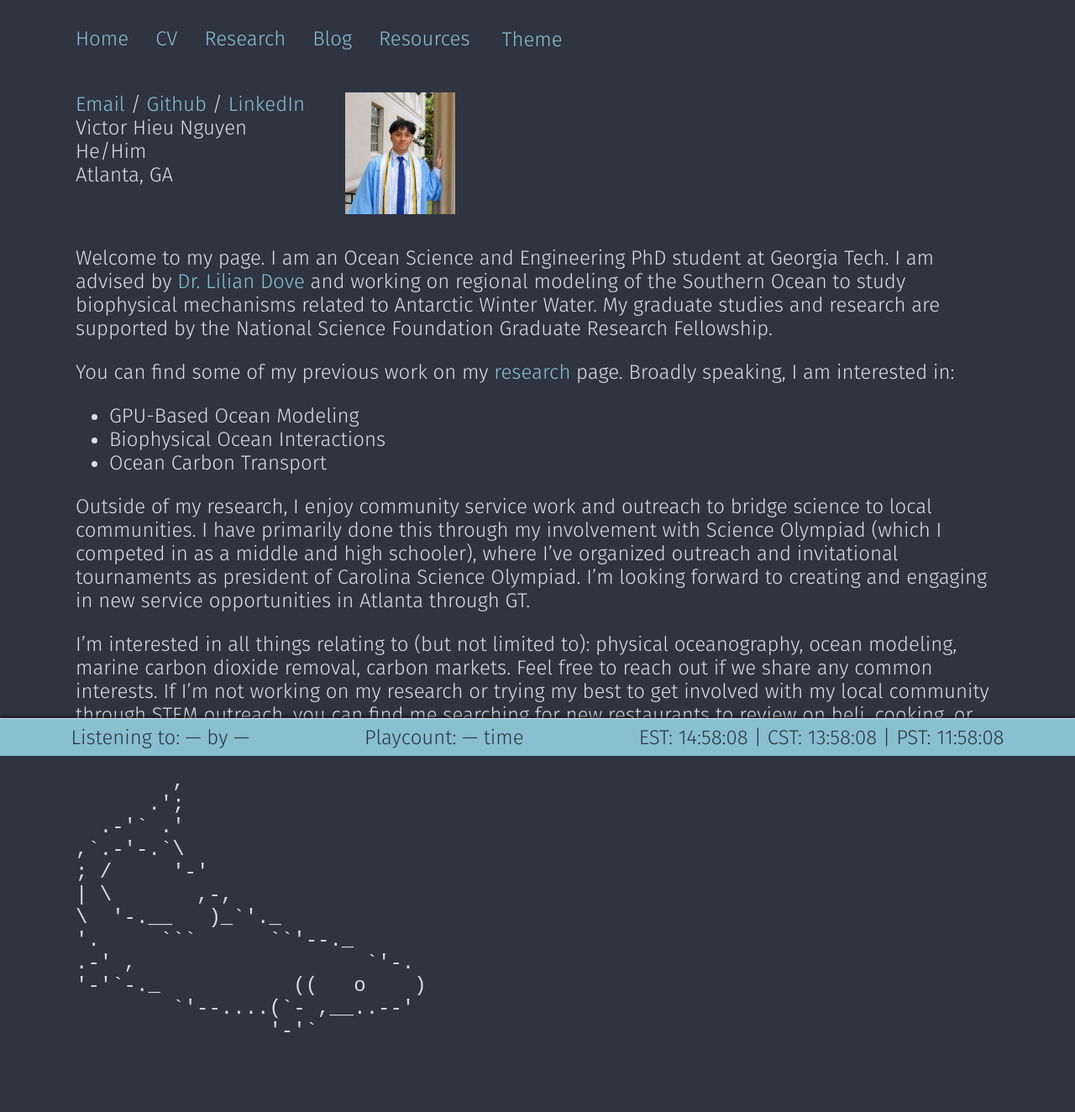
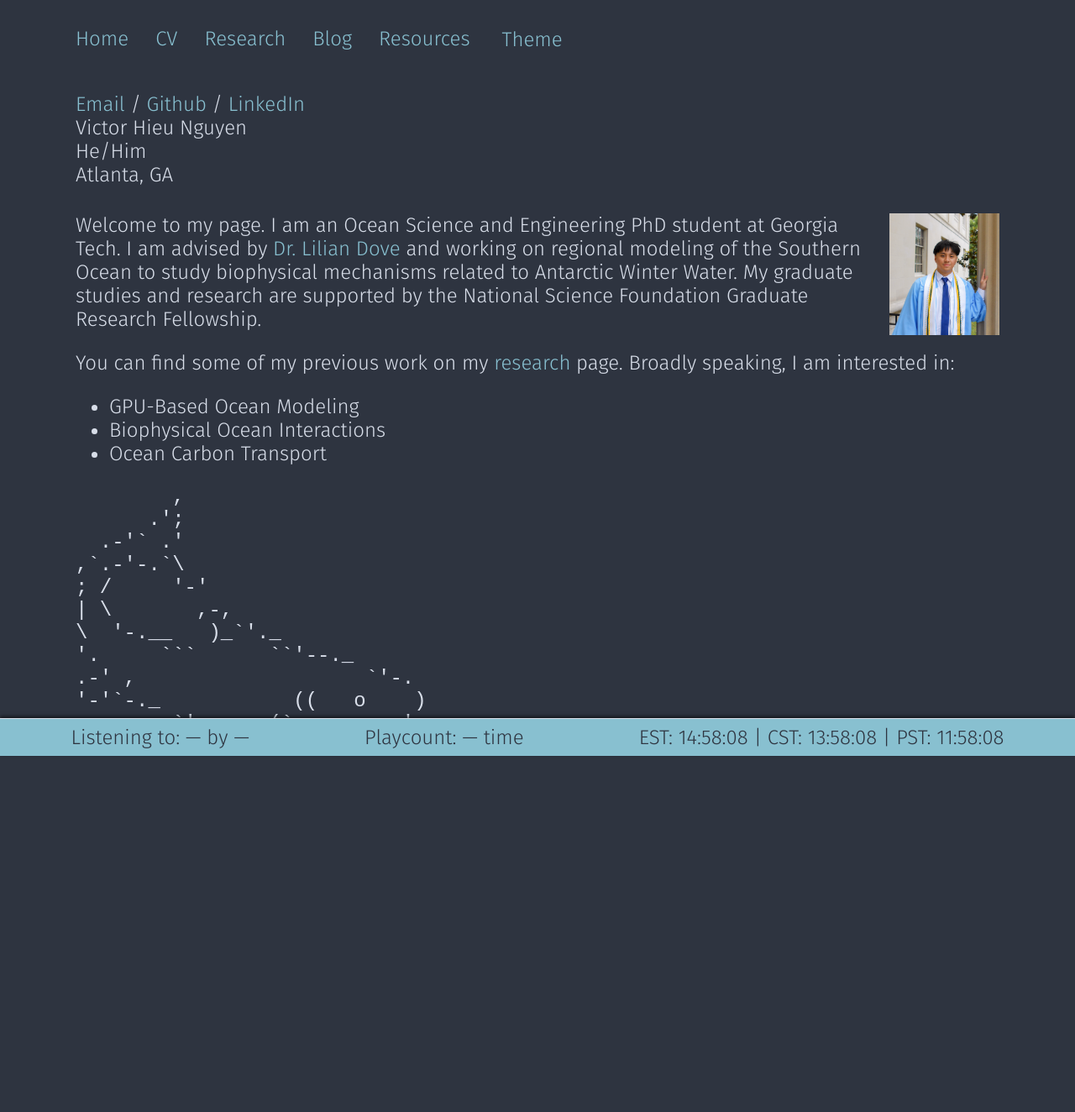
Before and after one commit to vhi3u/vhi3u.github.io, a Jekyll site: the page built from index.md, in a window 1280 px wide. Shown: the whole page at 84% size. Built offline with Jekyll 4.4.1, drawn with Linux system fonts in a browser that asks for light colours; after the commit the page ends 985 px from its top, so only the background shows below that.

Commit message:
moved image to first paragraph

```diff
--- a/index.md
+++ b/index.md
@@ -11,21 +11,15 @@ title: victor hieu nguyen
       He/Him <br />
       Atlanta, GA
     </div>
-    <div class="profile-image-container">
-      <img src="{{ '/assets/victor-site.png' | relative_url }}" alt="Victor Hieu Nguyen" style="height: 145px; width: auto; object-fit: contain;" />
-    </div>
   </div>
 
+  <img src="{{ '/assets/victor-site.png' | relative_url }}" alt="Victor Hieu Nguyen" style="height: 145px; width: auto; object-fit: contain; float: right; margin-left: 2rem; margin-bottom: 1rem;" />
   Welcome to my page. I am an Ocean Science and Engineering PhD student at Georgia Tech. I am advised by [Dr. Lilian Dove](https://www.gato-lab.com/) and working on regional modeling of the Southern Ocean to study biophysical mechanisms related to Antarctic Winter Water. My graduate studies and research are supported by the National Science Foundation Graduate Research Fellowship.
 
   You can find some of my previous work on my [research](/research/) page. Broadly speaking, I am interested in:
   - GPU-Based Ocean Modeling
   - Biophysical Ocean Interactions
   - Ocean Carbon Transport
-
-Outside of my research, I enjoy community service work and outreach to bridge science to local communities. I have primarily done this through my involvement with Science Olympiad (which I competed in as a middle and high schooler), where I've organized outreach and invitational tournaments as president of Carolina Science Olympiad. I'm looking forward to creating and engaging in new service opportunities in Atlanta through GT.
-
-I'm interested in all things relating to (but not limited to): physical oceanography, ocean modeling, marine carbon dioxide removal, carbon markets. Feel free to reach out if we share any common interests. If I'm not working on my research or trying my best to get involved with my local community through STEM outreach, you can find me searching for new restaurants to review on beli, cooking, or re-learning how to play my guitar.
 
   <div class="ascii-art">
     <pre>
```
